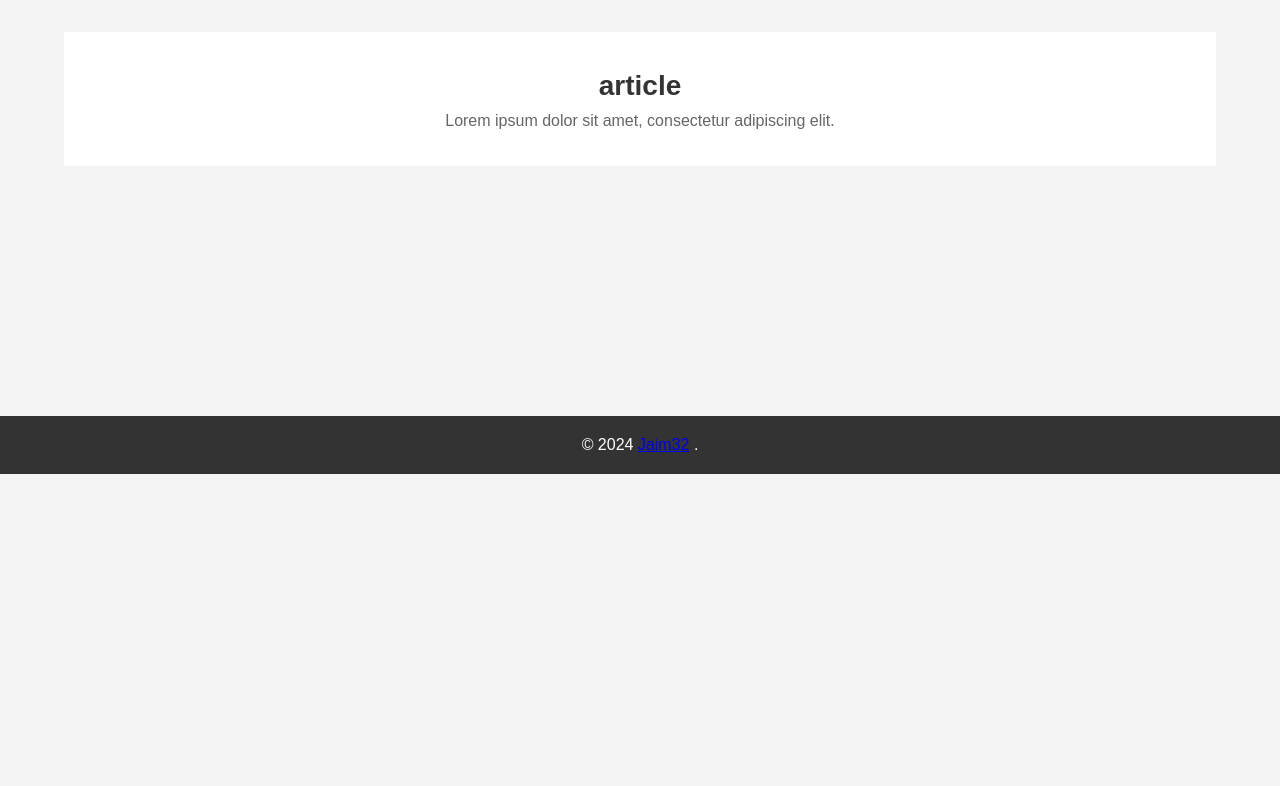
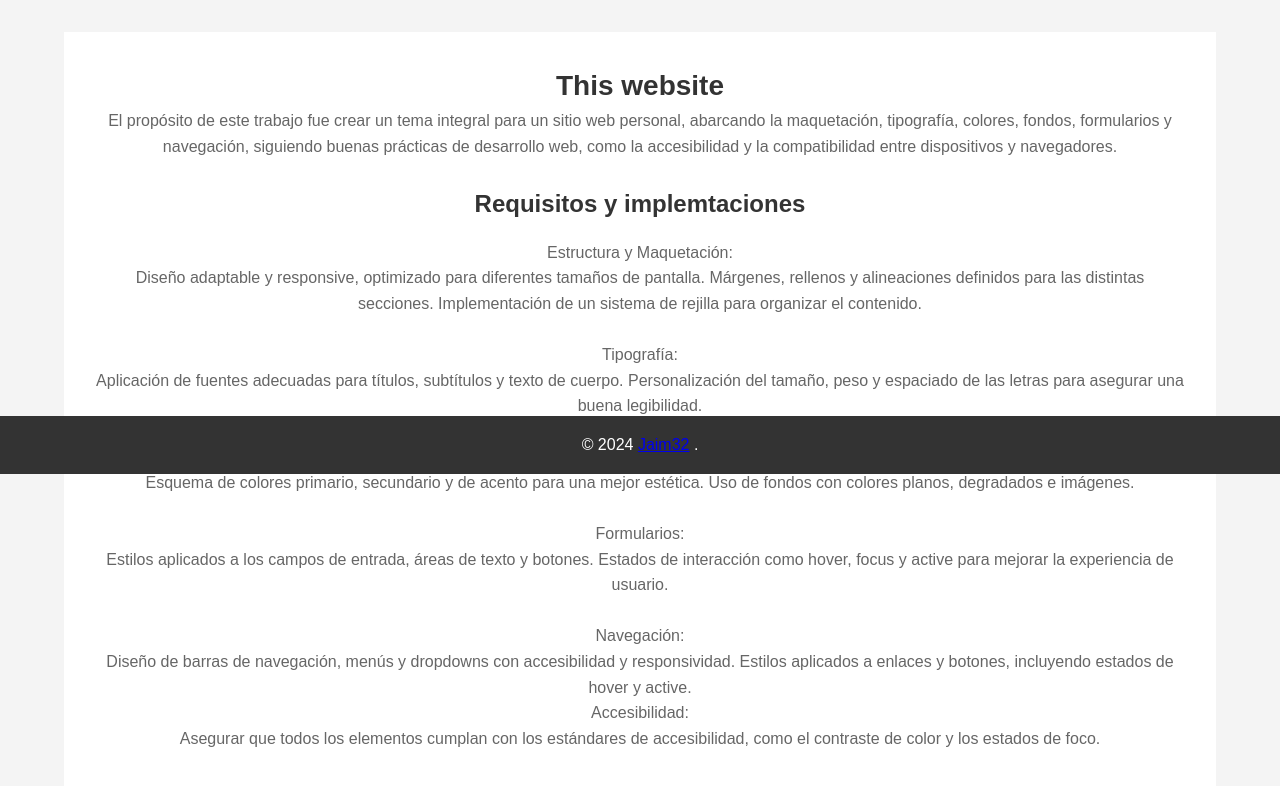
Before and after one commit to Jaim32/PW02_2024, a plain HTML site: page Tareas/Tarea_02/index.html in a window 1280 px wide. Shown: the part 326-1112 px from the top of the page. Before the commit the page ends 800 px from the top, so only its background shows below. Drawn offline with Linux system fonts and the light colour scheme.

Commit message:
add:tarea_02 final version

```diff
--- a/Tareas/Tarea_02/assets/style.css
+++ b/Tareas/Tarea_02/assets/style.css
@@ -104,6 +104,13 @@ nav a:hover {
 
 
 
+ul{
+    list-style-type: none;
+    padding: 0;
+    margin: 0;
+}
+
+
 /* Content Section */
 .content {
     display: grid;
@@ -119,6 +126,12 @@ article h2 {
     font-size: 1.75rem;
     color: #333;
     text-align: center;
+}
+article h3{
+    font-size: 1.5rem;
+    color: #333;
+    text-align: center;
+    margin-bottom: 1rem;
 }
 
 article p {
--- a/Tareas/Tarea_02/index.html
+++ b/Tareas/Tarea_02/index.html
@@ -26,8 +26,45 @@
 
         <section class="content">
             <article>
-                <h2>article</h2>
-                <p>Lorem ipsum dolor sit amet, consectetur adipiscing elit.</p>
+                <h2>This website</h2>
+                <p>El propósito de este trabajo fue crear un tema integral para un sitio web personal, abarcando la maquetación, tipografía, colores, fondos, formularios y navegación, siguiendo buenas prácticas de desarrollo web, como la accesibilidad y la compatibilidad entre dispositivos y navegadores.</p>
+                <br>
+                <h3>Requisitos y implemtaciones</h3>
+                <ul>
+                    <li><p>Estructura y Maquetación: </p>
+                        <p>Diseño adaptable y responsive, optimizado para diferentes tamaños de pantalla.
+                        Márgenes, rellenos y alineaciones definidos para las distintas secciones.
+                        Implementación de un sistema de rejilla para organizar el contenido.</li>
+                    </p>
+                    <br>
+                        <li><p>Tipografía:</p>
+                        <p>Aplicación de fuentes adecuadas para títulos, subtítulos y texto de cuerpo.
+                        Personalización del tamaño, peso y espaciado de las letras para asegurar una buena legibilidad.</li>
+                    </p>
+                    <br>
+                        <li><p>Colores y Fondos: </p>
+                        <p>Esquema de colores primario, secundario y de acento para una mejor estética.
+                        Uso de fondos con colores planos, degradados e imágenes.</li>
+                    </p>
+                    <br>
+                        <li><p>Formularios: </p>
+                        <p>Estilos aplicados a los campos de entrada, áreas de texto y botones.
+                        Estados de interacción como hover, focus y active para mejorar la experiencia de usuario.</li>
+                </p>
+                <br>
+                <li><p><p>Navegación: </p>
+                    <p>Diseño de barras de navegación, menús y dropdowns con accesibilidad y responsividad.
+                    Estilos aplicados a enlaces y botones, incluyendo estados de hover y active.</p></li>
+                    </p>
+                    <li>
+                        <p> <p>Accesibilidad:</p>
+                        <p>Asegurar que todos los elementos cumplan con los estándares de accesibilidad,
+                            como el contraste de color y los estados de foco.
+                    </li>
+
+                </ul>
+                        <br>
+
             </article>
 
         </section>
```
